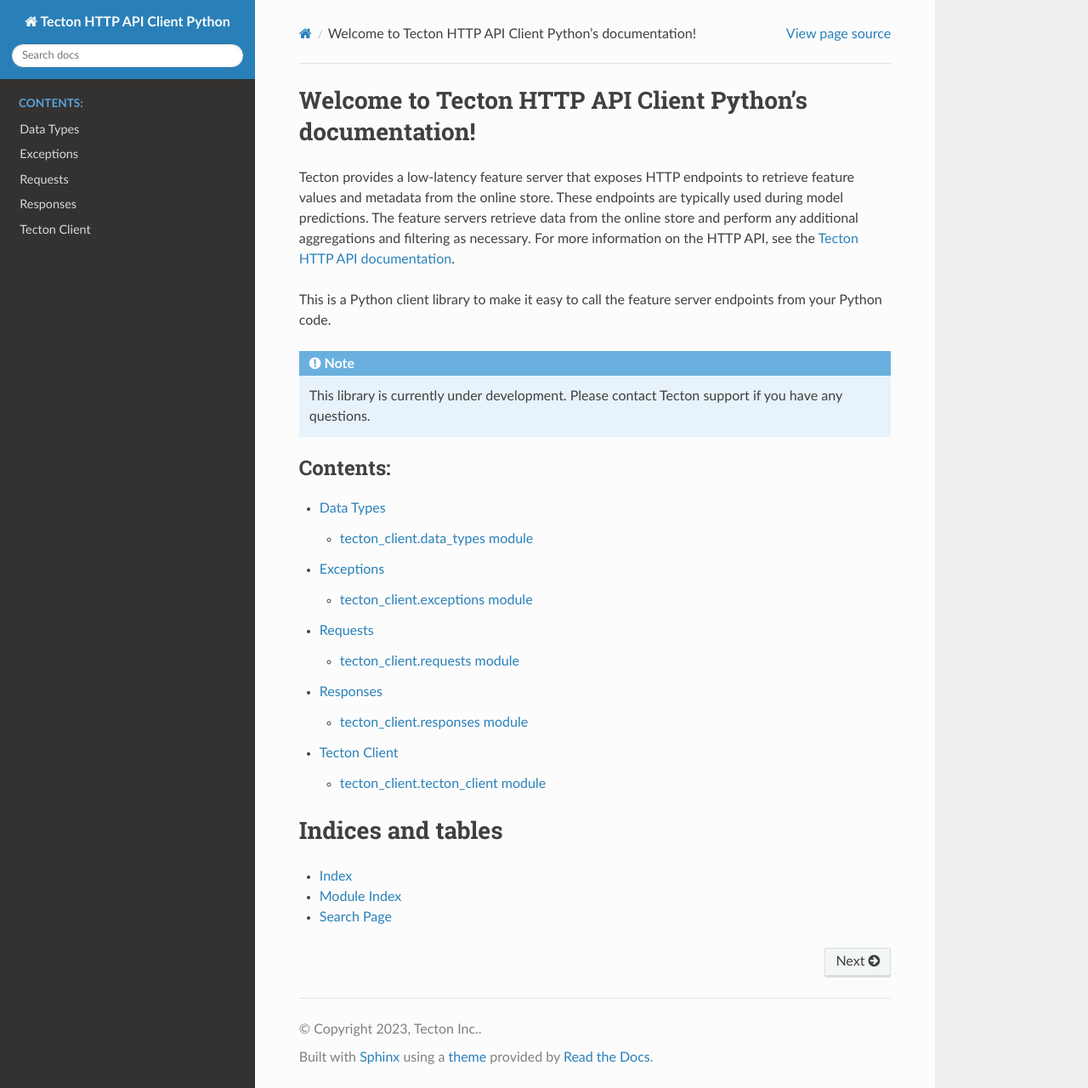
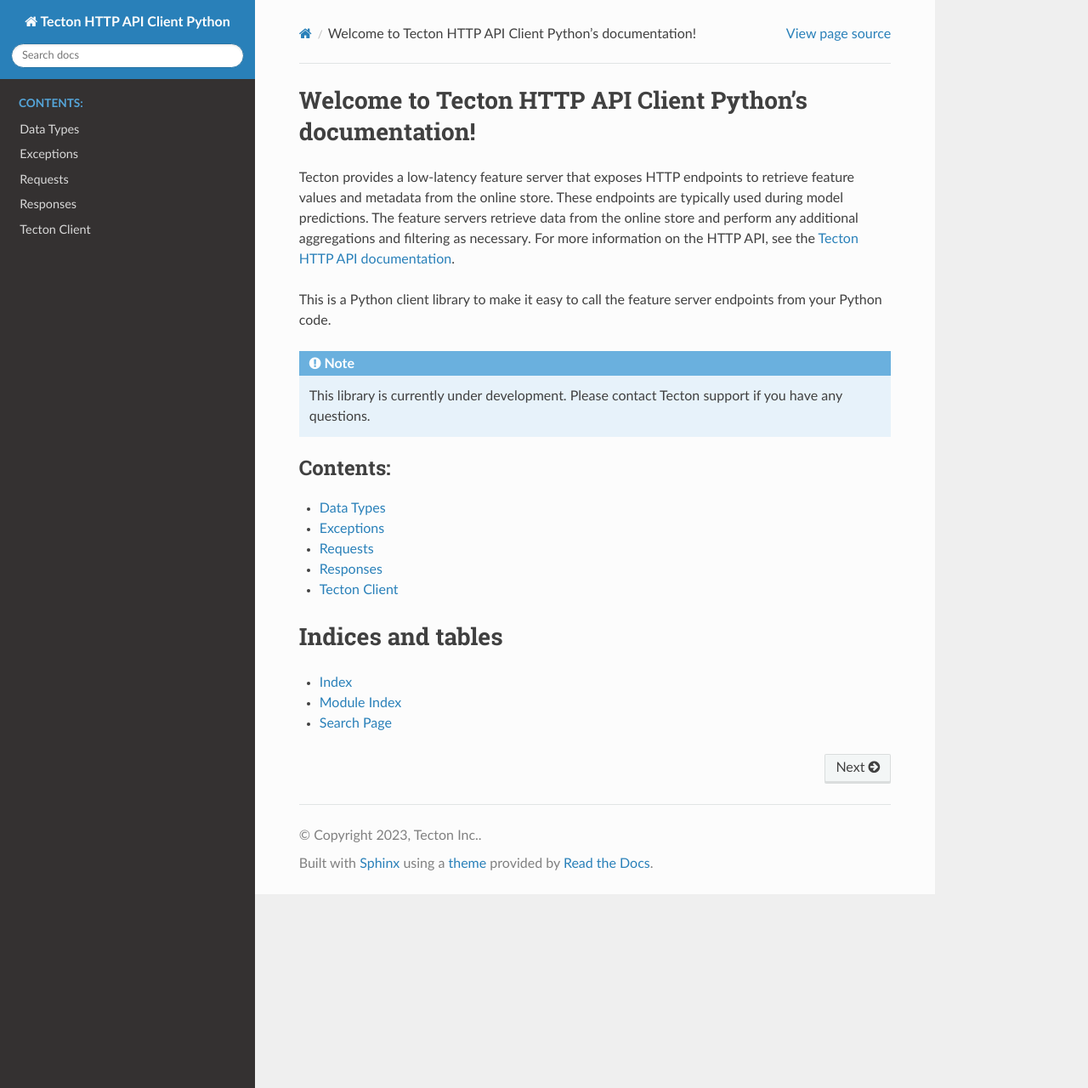
Before and after one commit to tecton-ai/tecton-http-client-python, a Sphinx documentation site: the page built from docs/source/index.rst, in a window 1280 px wide and 1280 px high. Shown: the whole window at 85% size. Built offline with Sphinx 7.4.7 and the Read the Docs theme 2.0.0, drawn with Linux system fonts in a browser that asks for light colours.

Commit message:
Updating documentation

```diff
--- a/docs/source/exceptions.rst
+++ b/docs/source/exceptions.rst
@@ -5,7 +5,7 @@
 -----------------------------------
 
 .. automodule:: tecton_client.exceptions
-   :members: TectonClientException, TectonServerException, InvalidParameterError, InvalidURLError, UnsupportedTypeError
+   :members: TectonClientError, TectonServerException, InvalidParameterError, InvalidURLError, UnsupportedTypeError
    :undoc-members:
    :show-inheritance:
    :noindex:
@@ -13,7 +13,7 @@
 .. autosummary::
    :toctree: generated/
 
-    TectonClientException
+    TectonClientError
     TectonServerException
     InvalidParameterError
     InvalidURLError
--- /dev/null
+++ b/docs/source/generated/tecton_client.exceptions.TectonClientError.rst
@@ -0,0 +1,6 @@
+tecton\_client.exceptions.TectonClientError
+===========================================
+
+.. currentmodule:: tecton_client.exceptions
+
+.. autoexception:: TectonClientError
--- a/docs/source/generated/tecton_client.exceptions.TectonClientException.rst
+++ /dev/null
@@ -1,6 +0,0 @@
-tecton\_client.exceptions.TectonClientException
-===============================================
-
-.. currentmodule:: tecton_client.exceptions
-
-.. autoexception:: TectonClientException
--- a/docs/source/generated/tecton_client.requests.MetadataOptions.rst
+++ b/docs/source/generated/tecton_client.requests.MetadataOptions.rst
@@ -8,12 +8,6 @@
 
    .. automethod:: __init__
 
-
-   .. rubric:: Methods
-
-   .. autosummary::
-
-      ~MetadataOptions.defaults
 
 
 
--- a/docs/source/generated/tecton_client.responses.GetFeaturesResponse.rst
+++ b/docs/source/generated/tecton_client.responses.GetFeaturesResponse.rst
@@ -14,4 +14,3 @@
    .. autosummary::
 
       ~GetFeaturesResponse.__init__
-      ~GetFeaturesResponse.get_feature_values_dict
--- a/docs/source/generated/tecton_client.responses.SloInformation.rst
+++ b/docs/source/generated/tecton_client.responses.SloInformation.rst
@@ -14,4 +14,3 @@
    .. autosummary::
 
       ~SloInformation.__init__
-      ~SloInformation.to_dict
--- a/docs/source/index.rst
+++ b/docs/source/index.rst
@@ -17,7 +17,7 @@
    This library is currently under development. Please contact Tecton support if you have any questions.
 
 .. toctree::
-   :maxdepth: 2
+   :maxdepth: 1
    :caption: Contents:
 
    data_types
```
Also changed, not shown: docs/source/generated/tecton_client.tecton_client.TectonClient.rst (+10 -0 lines).
